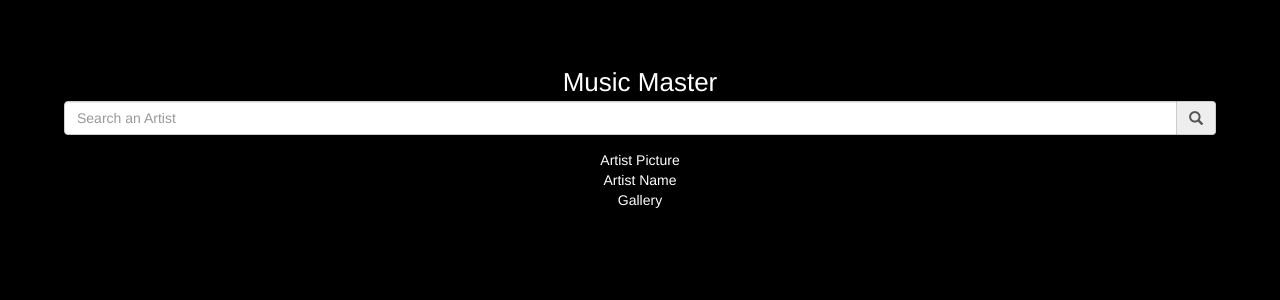
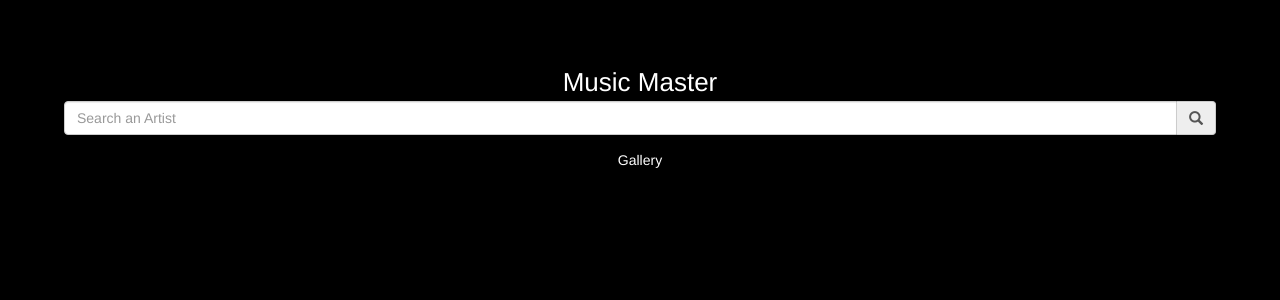
Before and after one commit to roypulak/musicMaster, a React (Create React App) app: page / in a window 1280 px wide. Shown: the top 300 px of the page. Built offline with nearby package versions, Linux system fonts and the light colour scheme.

Commit message:
Building Artist Profile

```diff
--- a/src/App.jsx
+++ b/src/App.jsx
@@ -1,13 +1,15 @@
 import React, { Component } from 'react';
 import './App.css';
 import { FormGroup, FormControl, InputGroup, Glyphicon } from 'react-bootstrap'
+import Profile from './Profile';
 
 class App extends Component {
 
 	constructor(props) {
 		super(props);
 		this.state = {
-			query: ''
+			query: '',
+			artist: null
 		}
 	}
 
@@ -20,7 +22,11 @@
 		method: 'GET'
 		})
 		.then(response => response.json())
-		.then(json => console.log('json', json));
+		.then(json => {
+			const artist = json.artists.items[0];
+			console.log('artist', artist);
+			this.setState({artist: artist});
+		});
 	}
 
 	render() {
@@ -51,10 +57,7 @@
 
 
 
-				<div className="Profile">
-					<div>Artist Picture</div>
-					<div>Artist Name</div>
-				</div>
+				<Profile artist={this.state.artist} />
 
 				<div className="Gallery">
 					Gallery
--- /dev/null
+++ b/src/Profile.jsx
@@ -0,0 +1,21 @@
+import React, { Component } from 'react';
+import './App.css';
+
+class Profile extends Component {
+	render() {
+		let artist = {name: '', followers: {total: ''}};
+
+		if(this.props.artist !== null) {
+			artist = this.props.artist
+		}
+
+		return(
+			<div>
+			<div>{artist.name}</div>
+			<div>{artist.followers.total}</div>
+			</div>
+		)
+	}
+}
+
+export default Profile;
```
